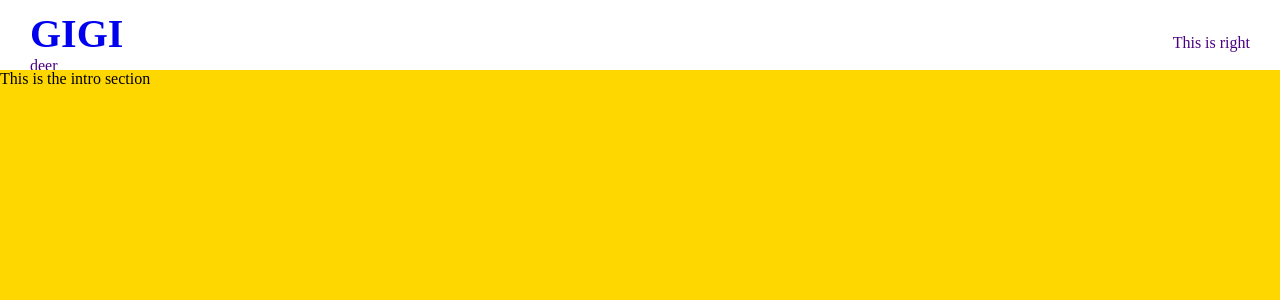
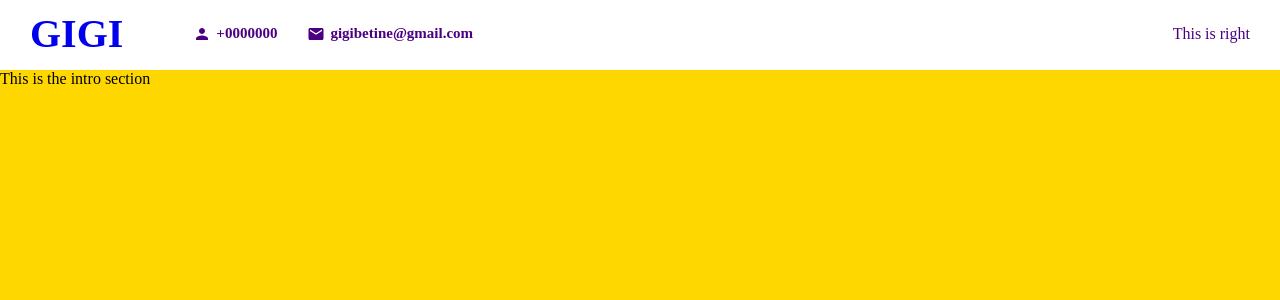
Before and after one commit to Ghiftee/portfolio, a React (Create React App) app: page / in a window 1280 px wide. Shown: the top 300 px of the page. Built offline with nearby package versions, Linux system fonts and the light colour scheme.

Commit message:
Do left part of navbar

```diff
--- a/src/components/navbar/navbar.css
+++ b/src/components/navbar/navbar.css
@@ -21,9 +21,39 @@
           justify-content: space-between;
 }
 
+.navbar .wrapper .left {
+  display: -webkit-box;
+  display: -ms-flexbox;
+  display: flex;
+  -webkit-box-align: center;
+      -ms-flex-align: center;
+          align-items: center;
+}
+
 .navbar .wrapper .left .logo {
   font-size: 40px;
   font-weight: 700;
   text-decoration: none;
+  margin-right: 40px;
+}
+
+.navbar .wrapper .left .itemContainer {
+  display: -webkit-box;
+  display: -ms-flexbox;
+  display: flex;
+  -webkit-box-align: center;
+      -ms-flex-align: center;
+          align-items: center;
+  margin-left: 30px;
+}
+
+.navbar .wrapper .left .itemContainer .icon {
+  font-size: 18px;
+  margin-right: 5px;
+}
+
+.navbar .wrapper .left .itemContainer span {
+  font-size: 15px;
+  font-weight: bold;
 }
 /*# sourceMappingURL=navbar.css.map */
--- a/src/components/navbar/navbar.jsx
+++ b/src/components/navbar/navbar.jsx
@@ -1,4 +1,5 @@
 import './navbar.scss';
+import { Person, Mail } from '@material-ui/icons';
 
 export default function Navbar() {
   return (
@@ -7,7 +8,12 @@ export default function Navbar() {
         <div className="left">
           <a href="#intro" className="logo">GIGI</a>
           <div className="itemContainer">
-            deer
+            <Person className="icon" />
+            <span>+0000000</span>
+          </div>
+          <div className="itemContainer">
+            <Mail className="icon" />
+            <span>gigibetine@gmail.com</span>
           </div>
         </div>
         <div className="right">This is right</div>
--- a/src/components/navbar/navbar.scss
+++ b/src/components/navbar/navbar.scss
@@ -16,10 +16,30 @@
     justify-content: space-between;
 
     .left{
+      display: flex;
+      align-items: center;
+
       .logo{
         font-size: 40px;
         font-weight: 700;
         text-decoration: none;
+        margin-right: 40px;
+      }
+
+      .itemContainer{
+        display: flex;
+        align-items: center;
+        margin-left: 30px;
+
+        .icon{
+          font-size: 18px;
+          margin-right: 5px;
+        }
+
+        span{
+          font-size: 15px;
+          font-weight: bold;
+        }
       }
     }
   }
```
Also changed, not shown: 1 other file (tests, documents, lock files or other folders).
